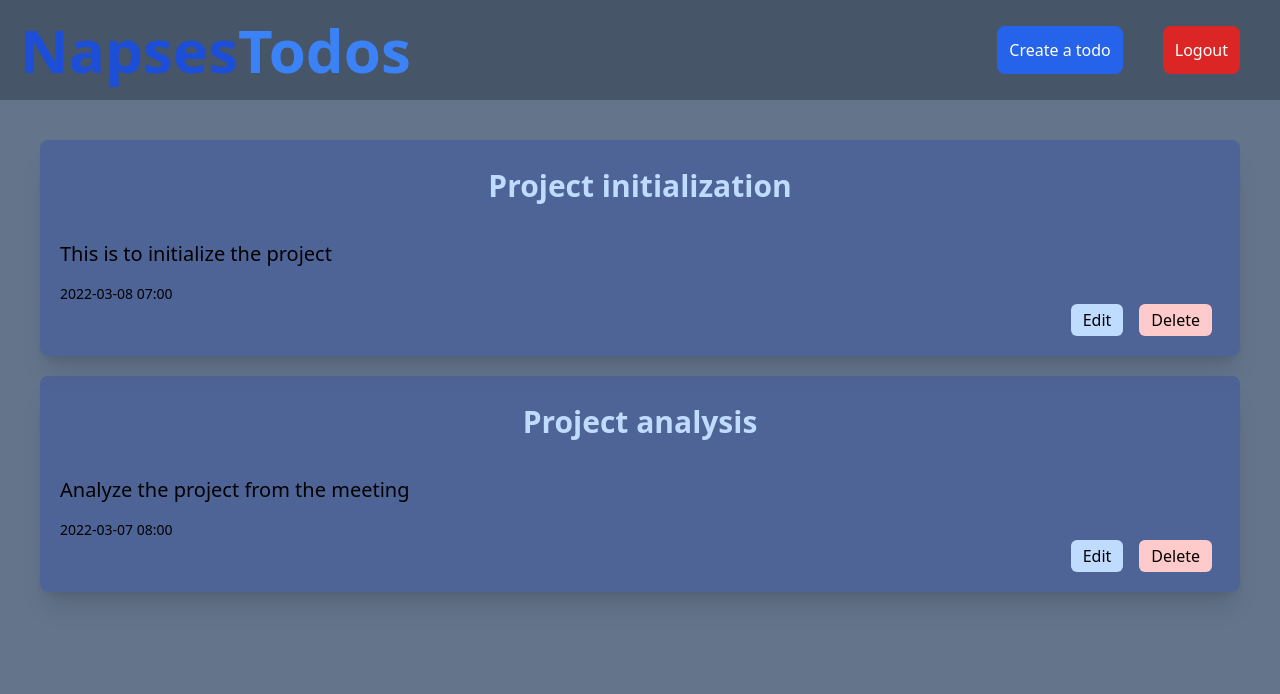
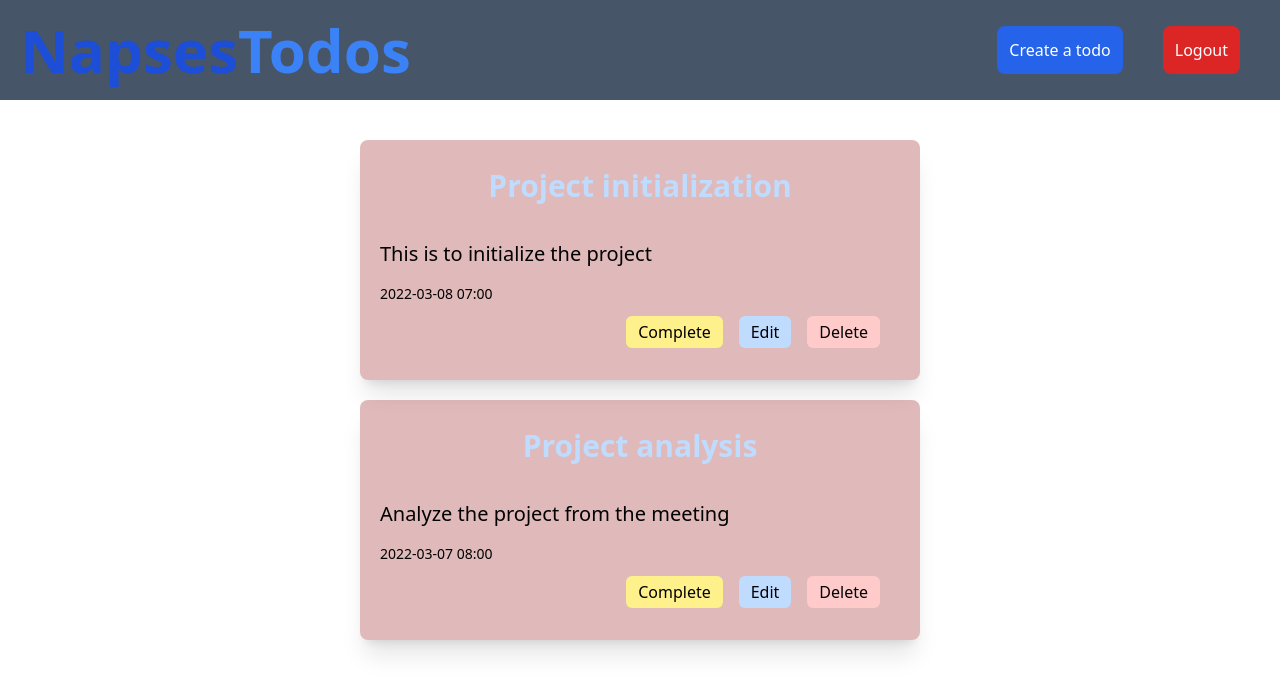
Before and after one commit to descholar-ceo/napses-todo, a Next.js app: page / in a window 1280 px wide. Shown: the top 694 px of the page. Built offline with nearby package versions, Linux system fonts and the light colour scheme; data requests are answered from the project's data file.

Commit message:
Add list of todos

```diff
--- /dev/null
+++ b/components/Form.js
@@ -0,0 +1,7 @@
+import React from 'react'
+
+export default function Form() {
+  return (
+    <div>Form</div>
+  )
+}
--- a/components/TodoItem.js
+++ b/components/TodoItem.js
@@ -1,13 +1,38 @@
+import classNames from 'classnames'
 import React from 'react'
 import Button from './Button'
 
 export default function TodoItem({ todo }) {
+    const cardClasses = classNames(
+        'p-5',
+        'm-5',
+        {
+            'bg-blue-800' : todo.completed,
+            'bg-red-800' : !todo.completed
+        },
+        'bg-opacity-30',
+        'rounded-lg',
+        'shadow-xl',
+        'cursor-pointer'
+    );
+    const statusBtnClass = classNames(
+        {
+            'bg-yellow-200': !todo.completed,
+            'bg-green-200': todo.completed,
+        },
+        'px-3',
+        'py-1',
+        'rounded-md'
+    );
   return (
-    <div className='p-5 m-5 bg-blue-800 bg-opacity-30 rounded-lg shadow-xl cursor-pointer'>
+    <div className={cardClasses}>
         <h1 className='text-center text-3xl text-blue-200 font-extrabold pb-5 pt-2'>{todo.name}</h1>
         <p className='text-xl my-4'>{todo.description}</p>
         <p className='text-sm'>{todo.time}</p>
-        <footer className='flex justify-end'>
+        <footer className='flex justify-end p-3'>
+            <span className='inline-block mx-2'>
+                <Button classes={statusBtnClass} text={todo.completed ? 'Completed' : 'Complete'} />
+            </span>
             <span className='inline-block mx-2'>
                 <Button classes='bg-blue-200 px-3 py-1 rounded-md' text='Edit' />
             </span>
--- /dev/null
+++ b/container/CreateTodo.js
@@ -0,0 +1,8 @@
+import React from 'react'
+import Form from '../components/Form'
+
+export default function CreateTodo() {
+  return (
+    <div><Form /></div>
+  )
+}
--- a/container/MainLayout.js
+++ b/container/MainLayout.js
@@ -3,7 +3,7 @@ import { Nav } from '../components/Nav'
 
 export default function MainLayout({ children }) {
   return (
-    <div>
+    <div className=' bg-slate-500'>
         <Nav/>
         {children}
     </div>
--- a/container/TodoList.js
+++ b/container/TodoList.js
@@ -17,6 +17,6 @@ export default function TodoList() {
     });
     const noTodosYet = <div><p className='text-center text-red-300 text-xl font-extrabold'>No Todos Yet</p></div>
   return (
-    <div className='w-1/2 mx-auto p-5'>{(!!todos && todos.length !== 0) ? todosElts : noTodosYet}</div>
+    <div className='mx-auto p-5'>{(!!todos && todos.length !== 0) ? todosElts : noTodosYet}</div>
   )
 }
--- /dev/null
+++ b/pages/createTodo.js
@@ -0,0 +1,8 @@
+import React from 'react'
+import CreateTodo from '../container/CreateTodo'
+
+export default function createTodo() {
+  return (
+    <div><CreateTodo /></div>
+  )
+}
--- a/pages/index.js
+++ b/pages/index.js
@@ -10,7 +10,7 @@ export default function Home() {
         <link rel="icon" href="/favicon.ico" />
       </Head>
 
-      <main className=' bg-slate-500 h-screen'>
+      <main className='w-1/2 mx-auto h-screen'>
         <TodoList />
       </main>
     </div>
```
